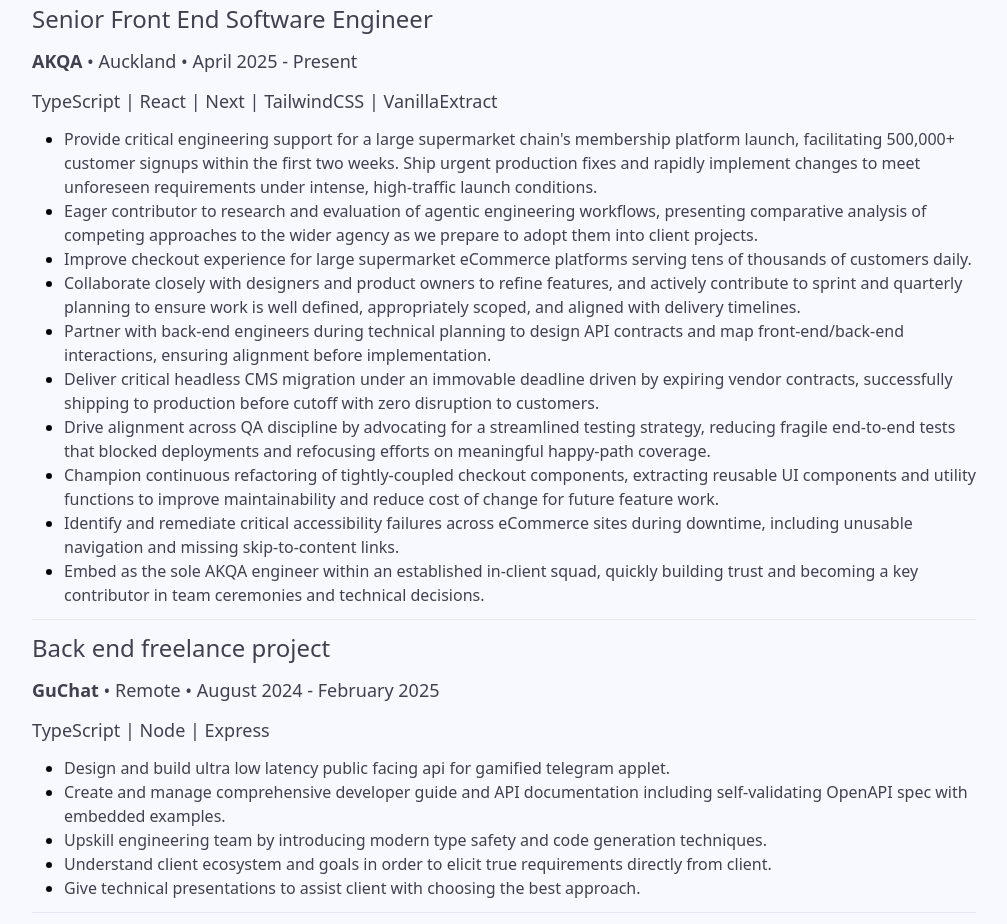
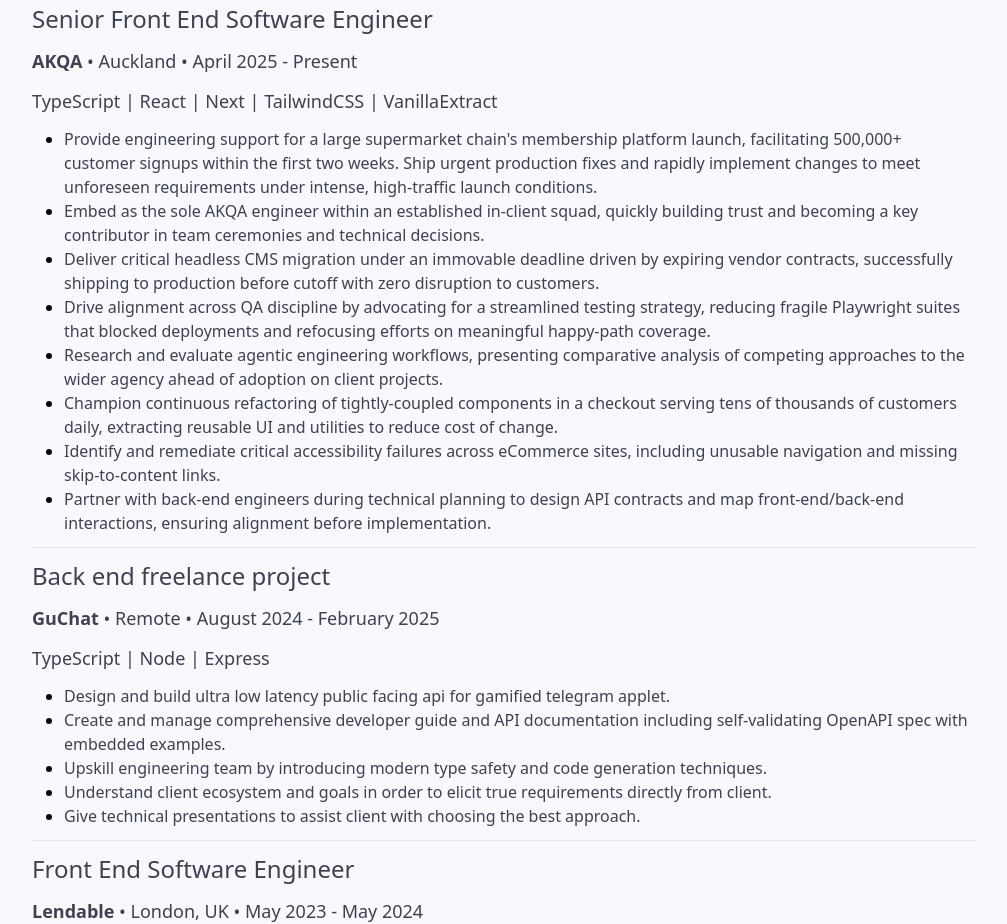
Before and after one commit to MaxRandle/portfolio-website-v5, a Next.js app: page /resume in a window 1280 px wide. Shown: the part 1140-2064 px from the top of the page, without its empty margins (136-1143 px from the left). Built offline with nearby package versions, Linux system fonts and the light colour scheme; a web font is replaced by a local one.

Commit message:
re-write AKQA experience

```diff
--- a/src/app/resume/page.tsx
+++ b/src/app/resume/page.tsx
@@ -151,41 +151,18 @@
               <ul className="list-disc ml-8">
                 <li>
                   <Typography level="caption">
-                    Provide critical engineering support for a large supermarket
-                    chain's membership platform launch, facilitating 500,000+
-                    customer signups within the first two weeks. Ship urgent
-                    production fixes and rapidly implement changes to meet
-                    unforeseen requirements under intense, high-traffic launch
-                    conditions.
+                    Provide engineering support for a large supermarket chain's
+                    membership platform launch, facilitating 500,000+ customer
+                    signups within the first two weeks. Ship urgent production
+                    fixes and rapidly implement changes to meet unforeseen
+                    requirements under intense, high-traffic launch conditions.
                   </Typography>
                 </li>
                 <li>
                   <Typography level="caption">
-                    Eager contributor to research and evaluation of agentic
-                    engineering workflows, presenting comparative analysis of
-                    competing approaches to the wider agency as we prepare to
-                    adopt them into client projects.
-                  </Typography>
-                </li>
-                <li>
-                  <Typography level="caption">
-                    Improve checkout experience for large supermarket eCommerce
-                    platforms serving tens of thousands of customers daily.
-                  </Typography>
-                </li>
-                <li>
-                  <Typography level="caption">
-                    Collaborate closely with designers and product owners to
-                    refine features, and actively contribute to sprint and
-                    quarterly planning to ensure work is well defined,
-                    appropriately scoped, and aligned with delivery timelines.
-                  </Typography>
-                </li>
-                <li>
-                  <Typography level="caption">
-                    Partner with back-end engineers during technical planning to
-                    design API contracts and map front-end/back-end
-                    interactions, ensuring alignment before implementation.
+                    Embed as the sole AKQA engineer within an established
+                    in-client squad, quickly building trust and becoming a key
+                    contributor in team ceremonies and technical decisions.
                   </Typography>
                 </li>
                 <li>
@@ -199,31 +176,38 @@
                 <li>
                   <Typography level="caption">
                     Drive alignment across QA discipline by advocating for a
-                    streamlined testing strategy, reducing fragile end-to-end
-                    tests that blocked deployments and refocusing efforts on
+                    streamlined testing strategy, reducing fragile Playwright
+                    suites that blocked deployments and refocusing efforts on
                     meaningful happy-path coverage.
                   </Typography>
                 </li>
                 <li>
                   <Typography level="caption">
-                    Champion continuous refactoring of tightly-coupled checkout
-                    components, extracting reusable UI components and utility
-                    functions to improve maintainability and reduce cost of
-                    change for future feature work.
+                    Research and evaluate agentic engineering workflows,
+                    presenting comparative analysis of competing approaches to
+                    the wider agency ahead of adoption on client projects.
+                  </Typography>
+                </li>
+                <li>
+                  <Typography level="caption">
+                    Champion continuous refactoring of tightly-coupled
+                    components in a checkout serving tens of thousands of
+                    customers daily, extracting reusable UI and utilities to
+                    reduce cost of change.
                   </Typography>
                 </li>
                 <li>
                   <Typography level="caption">
                     Identify and remediate critical accessibility failures
-                    across eCommerce sites during downtime, including unusable
-                    navigation and missing skip-to-content links.
+                    across eCommerce sites, including unusable navigation and
+                    missing skip-to-content links.
                   </Typography>
                 </li>
                 <li>
                   <Typography level="caption">
-                    Embed as the sole AKQA engineer within an established
-                    in-client squad, quickly building trust and becoming a key
-                    contributor in team ceremonies and technical decisions.
+                    Partner with back-end engineers during technical planning to
+                    design API contracts and map front-end/back-end
+                    interactions, ensuring alignment before implementation.
                   </Typography>
                 </li>
               </ul>
```
